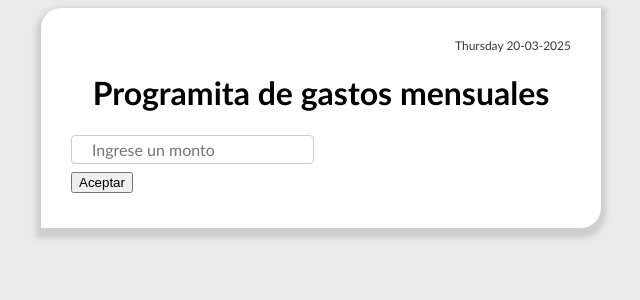
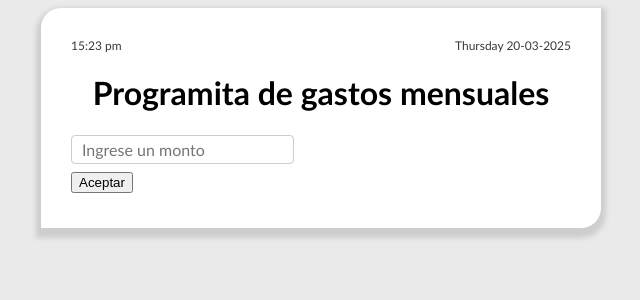
Before and after one commit to GutierrezJesica/Plugins, a PHP site: page / in a window 1280 px wide. Shown: the top 300 px of the page, without its empty margins (319-959 px from the left). Run offline with PHP 8.4, Linux system fonts and the light colour scheme.

Commit message:
tiene hora

```diff
--- a/Gastos-mensuales/estilos.css
+++ b/Gastos-mensuales/estilos.css
@@ -21,15 +21,22 @@ h1 {
     margin: 0;
 }
 
+p {
+    margin: 0 0 20px 0;
+}
+
 .contenedor {
     display: flex;
     justify-content: space-between;
     margin: 5px 0px;;
 }
 
-.fecha p {
-    margin: 0;
-    padding-bottom: 20px;
+.fecha {
+    display: flex;
+    justify-content: space-between;
+    align-items: center;
+    margin: 0px;
+    padding: 0px;
     font-family: "Calibri", sans-serif;
     text-align: right;
     font-size: 12px;
@@ -38,7 +45,7 @@ h1 {
 
 #monto {
     width: 100%;
-    padding: 4px 20px;
+    padding: 4px 10px;
     margin: 0px 0px 8px 0;
     display: inline-block;
     border: 1px solid #ccc;
--- a/Gastos-mensuales/funciones.php
+++ b/Gastos-mensuales/funciones.php
@@ -7,3 +7,4 @@ date_default_timezone_set("America/Argentina/Buenos_Aires");
 
 $dia_actual = date("l");
 $fecha_actual = date("d-m-Y");
+$hora = date("H:i a");
--- a/Gastos-mensuales/index.php
+++ b/Gastos-mensuales/index.php
@@ -10,6 +10,8 @@
     <div class="box">
         <div class ="fecha">
             <p><?php include("funciones.php");
+                echo $hora; ?></p>
+            <p><?php
                 echo $dia_actual . " " . $fecha_actual; ?></p>
         </div>
         <h1>Programita de gastos mensuales</h1>
```
